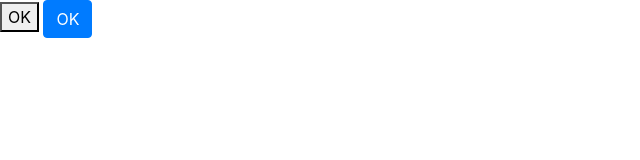
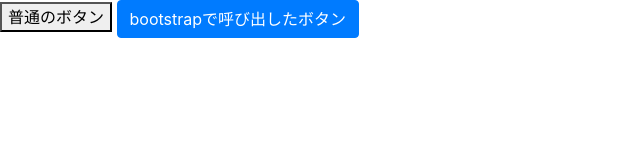
Before and after one commit to kodakodakoda/bootstrap-example, a website: page index.html in a window 1280 px wide. Shown: the whole page, without its empty margins (0-640 px from the left). Drawn offline with Linux system fonts and the light colour scheme.

Commit message:
ボタン内容変更

```diff
--- a/index.html
+++ b/index.html
@@ -12,10 +12,10 @@
 
 <body>
   <!----普通のボタン--->
-  <button>OK</button>
+  <button>普通のボタン</button>
 
   <!----bootstrapで呼び出すボタン．btnのbtn-primaryを呼び出す--->
-  <button class="btn btn-primary">OK</button>
+  <button class="btn btn-primary">bootstrapで呼び出したボタン</button>
 </body>
 
 </html>
```
